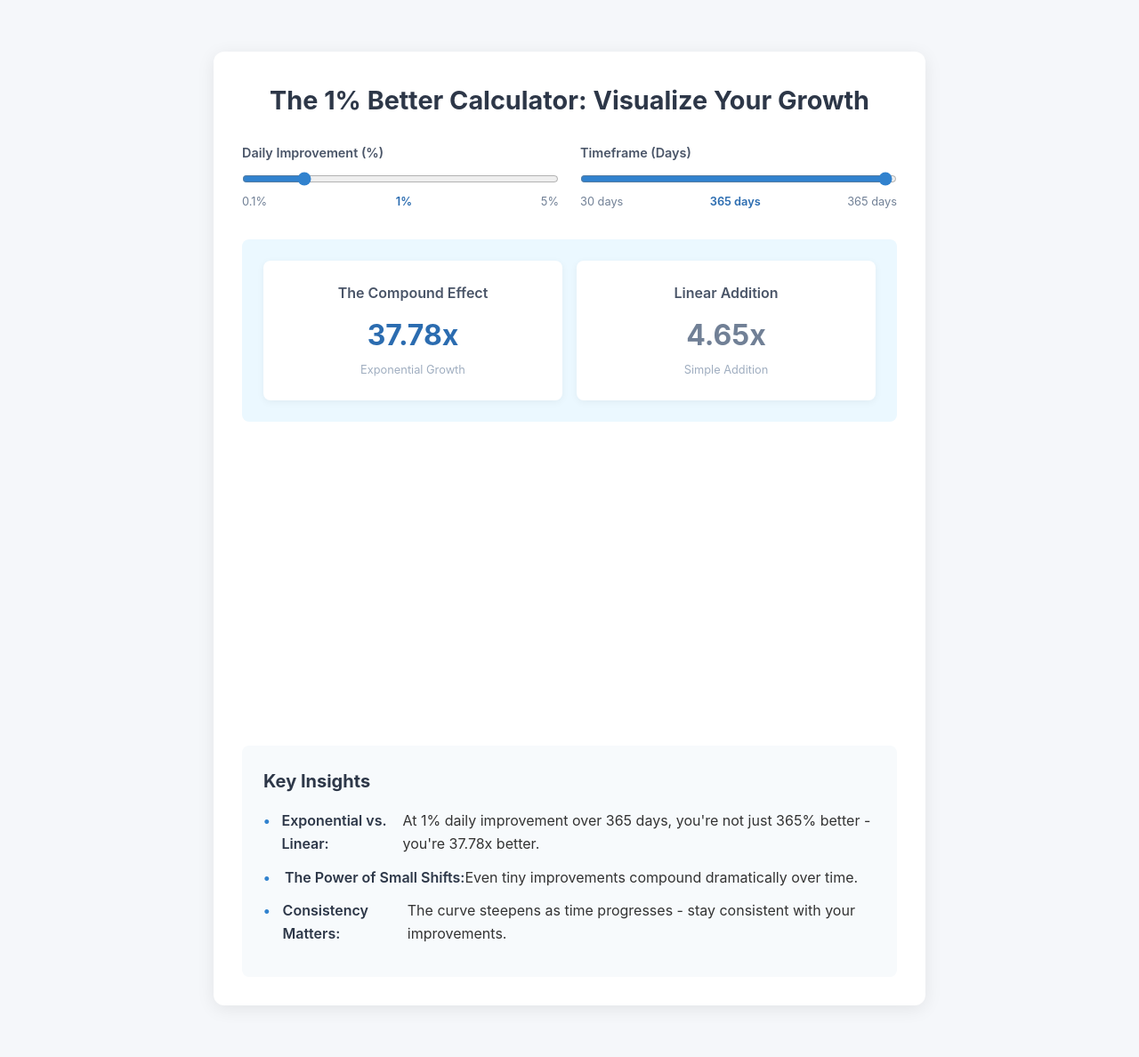
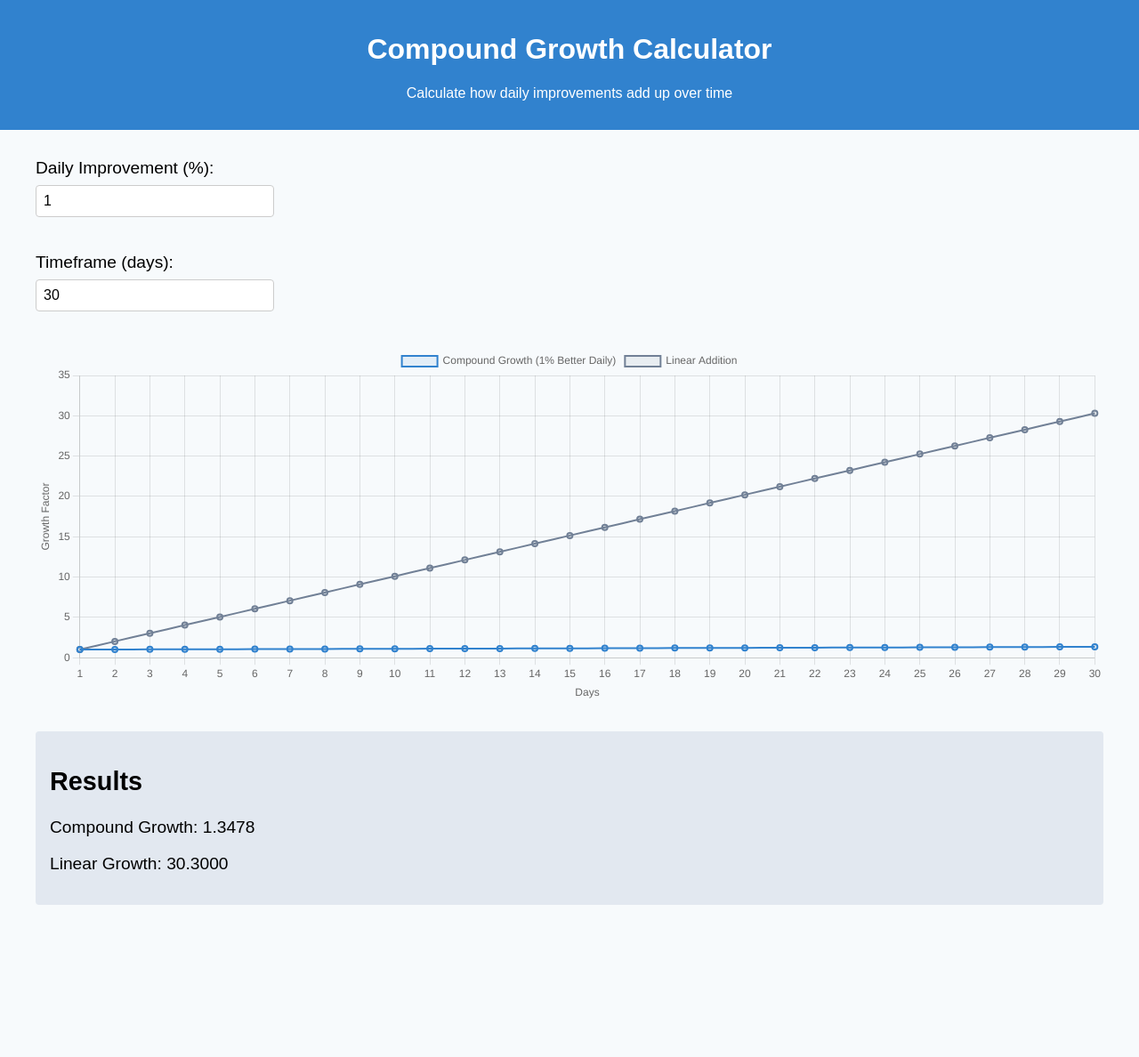
Before and after one commit to BldrGco/Compound-Calculator, a plain HTML site: page index.html in a window 1280 px wide. Shown: the whole page at 89% size. After the commit the page ends 1049 px from the top, so only its background shows below. Drawn offline with nearby package versions, Linux system fonts and the light colour scheme.

Commit message:
Update index.html
Full change

```diff
--- a/index.html
+++ b/index.html
@@ -1,223 +1,181 @@
 <!DOCTYPE html>
-<p><meta charset="UTF-8"> <meta content="width=device-width, initial-scale=1.0" name="viewport"></p>
-<!-- Import Chart.js from CDN -->
-<p> </p>
-<style>
-        /* Modern, clean styling */
-        * {
-            box-sizing: border-box;
+<html lang="en">
+<head>
+    <meta charset="UTF-8">
+    <meta name="viewport" content="width=device-width, initial-scale=1.0">
+    <title>Compound Growth Calculator</title>
+    <script src="https://cdnjs.cloudflare.com/ajax/libs/Chart.js/3.9.1/chart.min.js"></script>
+    <style>
+        body {
+            font-family: Arial, sans-serif;
+            background-color: #f7fafc;
             margin: 0;
             padding: 0;
-            font-family: -apple-system, BlinkMacSystemFont, 'Segoe UI', Roboto, Oxygen, Ubuntu, Cantarell, 'Open Sans', 'Helvetica Neue', sans-serif;
         }
 
-        body {
-            background-color: #f5f7fa;
-            color: #333;
-            line-height: 1.6;
+        header {
+            background-color: #3182ce;
+            color: white;
+            text-align: center;
+            padding: 1rem;
         }
 
-        .calculator-container {
-            max-width: 800px;
+        .container {
+            max-width: 1200px;
             margin: 2rem auto;
-            padding: 2rem;
-            background-color: white;
-            border-radius: 12px;
-            box-shadow: 0 4px 20px rgba(0, 0, 0, 0.08);
+            padding: 0 1rem;
         }
 
-        h1 {
-            text-align: center;
-            margin-bottom: 1.5rem;
-            color: #2d3748;
-            font-size: 1.8rem;
-            font-weight: 700;
-        }
-
-        .controls {
-            display: flex;
-            flex-wrap: wrap;
-            gap: 1.5rem;
+        .chart-container {
+            height: 400px;
             margin-bottom: 2rem;
         }
 
-        .control-group {
-            flex: 1;
-            min-width: 260px;
+        .input-group {
+            display: flex;
+            flex-direction: column;
+            margin-bottom: 1.5rem;
         }
 
-        label {
-            display: block;
-            font-size: 0.9rem;
-            font-weight: 600;
+        .input-group label {
+            font-size: 1.2rem;
             margin-bottom: 0.5rem;
-            color: #4a5568;
         }
 
-        input[type="range"] {
+        .input-group input {
+            padding: 0.5rem;
+            font-size: 1rem;
             width: 100%;
-            margin-bottom: 0.5rem;
-            accent-color: #3182ce;
-        }
-
-        .range-labels {
-            display: flex;
-            justify-content: space-between;
-            font-size: 0.8rem;
-            color: #718096;
-        }
-
-        .range-value {
-            font-weight: 600;
-            color: #2b6cb0;
+            max-width: 250px;
+            margin-bottom: 1rem;
+            border: 1px solid #ccc;
+            border-radius: 4px;
         }
 
         .results {
-            background-color: #ebf8ff;
-            border-radius: 8px;
-            padding: 1.5rem;
-            margin-bottom: 2rem;
+            font-size: 1.2rem;
+            margin-top: 2rem;
+            padding: 1rem;
+            background-color: #e2e8f0;
+            border-radius: 4px;
+        }
+    </style>
+</head>
+<body>
+
+<header>
+    <h1>Compound Growth Calculator</h1>
+    <p>Calculate how daily improvements add up over time</p>
+</header>
+
+<div class="container">
+    <div class="input-group">
+        <label for="dailyImprovement">Daily Improvement (%):</label>
+        <input type="number" id="dailyImprovement" value="1" min="0" max="100" step="0.1">
+    </div>
+
+    <div class="input-group">
+        <label for="timeframe">Timeframe (days):</label>
+        <input type="number" id="timeframe" value="30" min="1" max="365" step="1">
+    </div>
+
+    <div class="chart-container">
+        <canvas id="growthChart"></canvas>
+    </div>
+
+    <div class="results">
+        <h2>Results</h2>
+        <p>Compound Growth: <span id="compoundGrowthResult"></span></p>
+        <p>Linear Growth: <span id="linearGrowthResult"></span></p>
+    </div>
+</div>
+
+<script>
+    const dailyImprovementInput = document.getElementById('dailyImprovement');
+    const timeframeInput = document.getElementById('timeframe');
+    const compoundGrowthResult = document.getElementById('compoundGrowthResult');
+    const linearGrowthResult = document.getElementById('linearGrowthResult');
+
+    const ctx = document.getElementById('growthChart').getContext('2d');
+    const growthChart = new Chart(ctx, {
+        type: 'line',
+        data: {
+            labels: [],
+            datasets: [
+                {
+                    label: 'Compound Growth (1% Better Daily)',
+                    data: [],
+                    borderColor: '#3182ce',
+                    backgroundColor: 'rgba(49, 130, 206, 0.1)',
+                    tension: 0.1,
+                    borderWidth: 2
+                },
+                {
+                    label: 'Linear Addition',
+                    data: [],
+                    borderColor: '#718096',
+                    backgroundColor: 'rgba(113, 128, 150, 0.1)',
+                    tension: 0.1,
+                    borderWidth: 2
+                }
+            ]
+        },
+        options: {
+            responsive: true,
+            maintainAspectRatio: false,
+            scales: {
+                x: {
+                    title: {
+                        display: true,
+                        text: 'Days'
+                    }
+                },
+                y: {
+                    title: {
+                        display: true,
+                        text: 'Growth Factor'
+                    }
+                }
+            }
+        }
+    });
+
+    function calculateGrowth() {
+        const dailyImprovement = parseFloat(dailyImprovementInput.value) / 100;
+        const timeframe = parseInt(timeframeInput.value);
+
+        let compoundGrowth = 1;
+        let linearGrowth = 0;
+
+        const compoundGrowthData = [];
+        const linearGrowthData = [];
+        const labels = [];
+
+        for (let day = 1; day <= timeframe; day++) {
+            compoundGrowth *= (1 + dailyImprovement);
+            linearGrowth += 1 + dailyImprovement;
+
+            compoundGrowthData.push(compoundGrowth.toFixed(4));
+            linearGrowthData.push(linearGrowth.toFixed(4));
+            labels.push(day);
         }
 
-        .result-cards {
-            display: grid;
-            grid-template-columns: repeat(auto-fit, minmax(220px, 1fr));
-            gap: 1rem;
-        }
+        growthChart.data.labels = labels;
+        growthChart.data.datasets[0].data = compoundGrowthData;
+        growthChart.data.datasets[1].data = linearGrowthData;
 
-        .result-card {
-            background-color: white;
-            border-radius: 8px;
-            padding: 1.5rem;
-            text-align: center;
-            box-shadow: 0 2px 8px rgba(0, 0, 0, 0.05);
-        }
+        growthChart.update();
 
-        .result-title {
-            font-size: 1rem;
-            font-weight: 600;
-            color: #4a5568;
-            margin-bottom: 0.5rem;
-        }
+        compoundGrowthResult.textContent = compoundGrowthData[compoundGrowthData.length - 1];
+        linearGrowthResult.textContent = linearGrowthData[linearGrowthData.length - 1];
+    }
 
-        .result-value {
-            font-size: 2rem;
-            font-weight: 700;
-            margin-bottom: 0.25rem;
-        }
+    dailyImprovementInput.addEventListener('input', calculateGrowth);
+    timeframeInput.addEventListener('input', calculateGrowth);
 
-        .compound-value {
-            color: #2b6cb0;
-        }
+    // Initialize with default values
+    calculateGrowth();
+</script>
 
-        .linear-value {
-            color: #718096;
-        }
-
-        .result-label {
-            font-size: 0.8rem;
-            color: #a0aec0;
-        }
-
-        .chart-container {
-            height: 300px;
-            margin-bottom: 2rem;
-        }
-
-        .insights {
-            background-color: #f7fafc;
-            border-radius: 8px;
-            padding: 1.5rem;
-        }
-
-        .insights h2 {
-            font-size: 1.25rem;
-            font-weight: 700;
-            margin-bottom: 1rem;
-            color: #2d3748;
-        }
-
-        .insights ul {
-            list-style-type: none;
-        }
-
-        .insights li {
-            display: flex;
-            margin-bottom: 0.75rem;
-        }
-
-        .insights li::before {
-            content: "•";
-            color: #3182ce;
-            font-weight: bold;
-            display: inline-block;
-            width: 1rem;
-            margin-right: 0.5rem;
-        }
-
-        .insights strong {
-            font-weight: 600;
-            color: #2d3748;
-        }
-
-        /* Responsive adjustments */
-        @media (max-width: 640px) {
-            .calculator-container {
-                padding: 1.5rem;
-                margin: 1rem;
-            }
-
-            h1 {
-                font-size: 1.5rem;
-            }
-
-            .result-value {
-                font-size: 1.75rem;
-            }
-        }
-    </style>
-<div class="calculator-container">
-<h1>The 1% Better Calculator: Visualize Your Growth</h1>
-<div class="controls">
-<div class="control-group">
-<label for="dailyImprovement">Daily Improvement (%)</label> <input type="range" id="dailyImprovement" min="0.1" max="5" step="0.1" value="1">
-<div class="range-labels">
-<span>0.1%</span> <span class="range-value" id="improvementValue">1%</span> <span>5%</span>
-</div>
-</div>
-<div class="control-group">
-<label for="timeframe">Timeframe (Days)</label> <input type="range" id="timeframe" min="30" max="365" step="30" value="365">
-<div class="range-labels">
-<span>30 days</span> <span class="range-value" id="timeframeValue">365 days</span> <span>365 days</span>
-</div>
-</div>
-</div>
-<div class="results">
-<div class="result-cards">
-<div class="result-card">
-<div class="result-title">The Compound Effect</div>
-<div class="result-value compound-value" id="compoundValue">37.78x</div>
-<div class="result-label">Exponential Growth</div>
-</div>
-<div class="result-card">
-<div class="result-title">Linear Addition</div>
-<div class="result-value linear-value" id="linearValue">4.65x</div>
-<div class="result-label">Simple Addition</div>
-</div>
-</div>
-</div>
-<div class="chart-container"><canvas id="growthChart"></canvas></div>
-<div class="insights">
-<h2>Key Insights</h2>
-<ul>
-<li>
-<strong>Exponential vs. Linear:</strong> <span id="insightComparison">At 1% daily improvement over 365 days, you're not just 365% better - you're 37.78x better.</span>
-</li>
-<li>
-<strong>The Power of Small Shifts:</strong> Even tiny improvements compound dramatically over time.</li>
-<li>
-<strong>Consistency Matters:</strong> The curve steepens as time progresses - stay consistent with your improvements.</li>
-</ul>
-</div>
-</div>
-<p> </p>
+</body>
+</html>
```
